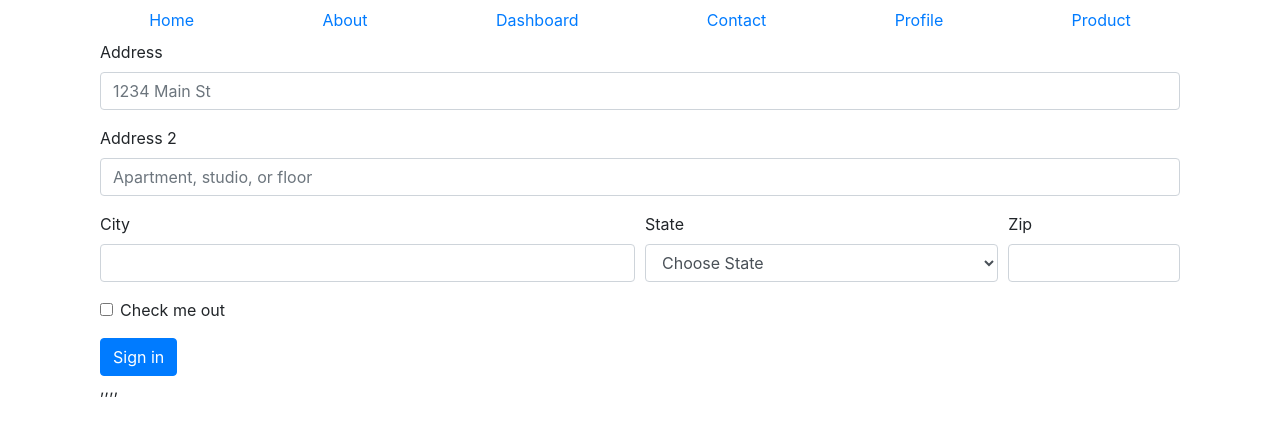
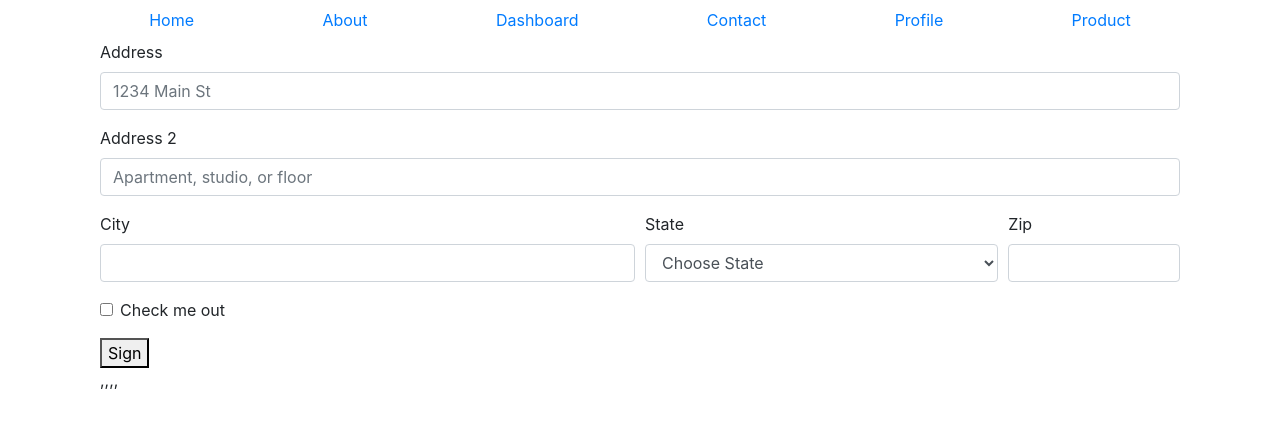
Before and after one commit to pkmaneri/myrouter, a React (Create React App) app: page /contact in a window 1280 px wide. Shown: the top 436 px of the page. Built offline with nearby package versions, Linux system fonts and the light colour scheme.

Commit message:
sign button added

```diff
--- a/src/pages/Contact.js
+++ b/src/pages/Contact.js
@@ -61,6 +61,12 @@ export default class Contact extends Component {
             checkbox: checkbox
         })
     }
+    handleSign(){
+    const state = JSON.stringify(this.state);
+    console.log(state);
+    localStorage.setItem("contact", state)
+}
+
 
     render() {
         return (
@@ -108,7 +114,7 @@ export default class Contact extends Component {
                             </label>
                         </div>
                     </div>
-                    <button type="submit" className="btn btn-primary">Sign in</button>
+                    <button onClick={this.handleSign.bind(this)}>Sign</button>
                 </form>
                 {this.state.address},{this.state.address2},{this.state.city},{this.state.state},
                 {this.state.zip}{this.state.checkbox}
```
